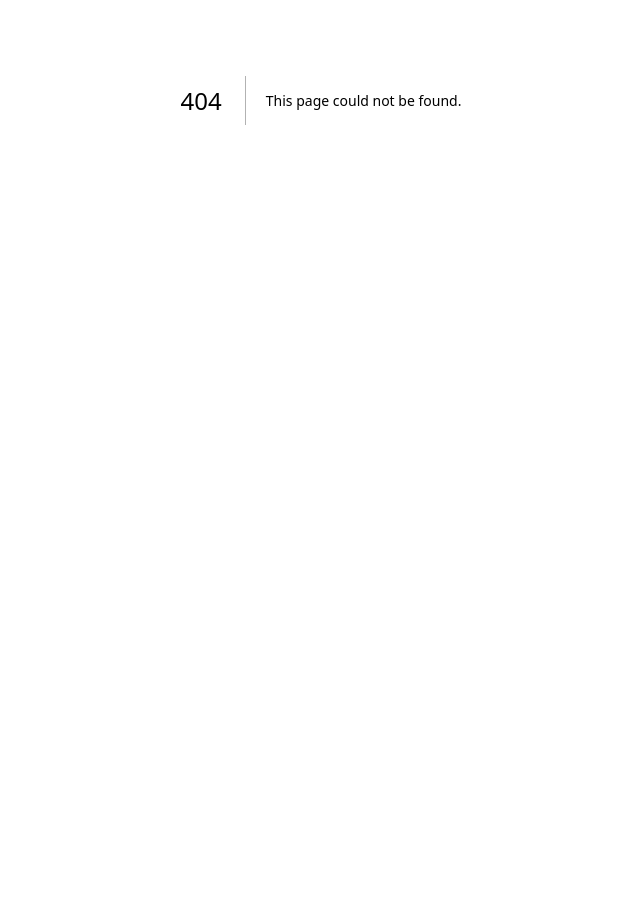
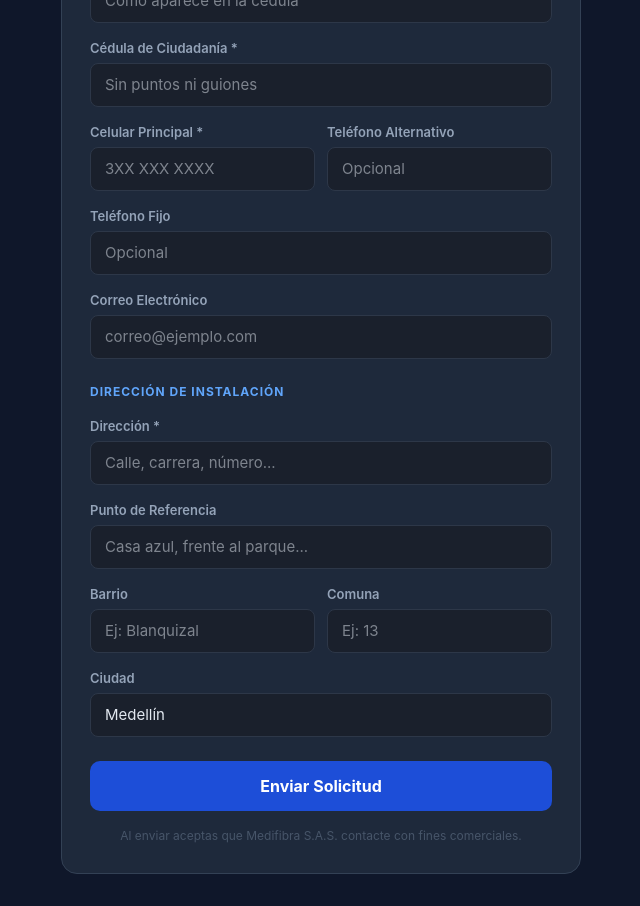
Before and after one commit to Haideraguilar99/MEDIFIBRA, a Next.js app: page /registro in a window 1280 px wide. Before the commit this address had no page. Shown: the part 300-1206 px from the top of the page, without its empty margins (319-959 px from the left). Before the commit the page ends 800 px from the top, so only its background shows below. Built offline with nearby package versions, Linux system fonts and the light colour scheme.

Commit message:
feat: formulario publico /registro -> SIN_FECHA + API publica

```diff
--- /dev/null
+++ b/src/app/api/registro/route.ts
@@ -0,0 +1,50 @@
+import { db } from '@/lib/db'
+import { NextRequest, NextResponse } from 'next/server'
+export const dynamic = 'force-dynamic'
+
+export async function POST(req: NextRequest) {
+  try {
+    const b = await req.json()
+
+    if (!b.name?.trim()) return NextResponse.json({ error: 'Nombre requerido' }, { status: 400 })
+    if (!b.cedula?.trim()) return NextResponse.json({ error: 'Cédula requerida' }, { status: 400 })
+    if (!b.cellphone?.trim()) return NextResponse.json({ error: 'Celular requerido' }, { status: 400 })
+    if (!b.address?.trim()) return NextResponse.json({ error: 'Dirección requerida' }, { status: 400 })
+
+    // Verificar celular duplicado
+    if (b.cellphone) {
+      const dup = await db.execute({
+        sql: 'SELECT id, name FROM clients WHERE cellphone = ? LIMIT 1',
+        args: [b.cellphone],
+      })
+      if (dup.rows[0]) {
+        return NextResponse.json({
+          error: `Este celular ya está registrado. Contáctanos al 333 728 8745.`
+        }, { status: 409 })
+      }
+    }
+
+    const result = await db.execute({
+      sql: `INSERT INTO clients
+              (name, email, phone, cellphone, address, city, neighborhood, commune,
+               consumption_date, payment_date, plan, plan_value, reference, status,
+               classification, notes, cedula, punto_referencia, foto_fachada,
+               telefono_alternativo, fecha_instalacion, incluye_tv, dia_pago,
+               referido_nombre, referido_telefono, puntos_tv)
+            VALUES (?,?,?,?,?,?,?,?,?,?,?,?,?,?,?,?,?,?,?,?,?,?,?,?,?,?)`,
+      args: [
+        b.name.trim(), b.email ?? '', b.phone ?? '', b.cellphone.trim(),
+        b.address.trim(), b.city ?? 'Medellín', b.neighborhood ?? '', b.commune ?? '',
+        '', '', '', 0, '', 'active',
+        'SIN_FECHA', 'Registro via formulario público', b.cedula.trim(),
+        b.punto_referencia ?? '', '', b.telefono_alternativo ?? '',
+        '', 0, '', '', '', 0,
+      ],
+    })
+
+    const rowId = result.lastInsertRowid?.toString() ?? '0'
+    return NextResponse.json({ ok: true, id: rowId }, { status: 201 })
+  } catch (error) {
+    return NextResponse.json({ error: String(error) }, { status: 500 })
+  }
+}
--- /dev/null
+++ b/src/app/registro/page.tsx
@@ -0,0 +1,157 @@
+'use client'
+import { useState } from 'react'
+
+export default function RegistroPage() {
+  const [form, setForm] = useState({
+    name: '', cedula: '', cellphone: '', telefono_alternativo: '',
+    phone: '', email: '', address: '', punto_referencia: '',
+    neighborhood: '', commune: '', city: 'Medellín',
+  })
+  const [sending, setSending] = useState(false)
+  const [done, setDone] = useState(false)
+  const [error, setError] = useState('')
+
+  const s = (k: string) => (e: React.ChangeEvent<HTMLInputElement>) =>
+    setForm(p => ({ ...p, [k]: e.target.value }))
+
+  const handleSubmit = async () => {
+    if (!form.name.trim()) { setError('El nombre es obligatorio'); return }
+    if (!form.cedula.trim()) { setError('La cédula es obligatoria'); return }
+    if (!form.cellphone.trim()) { setError('El celular es obligatorio'); return }
+    if (!form.address.trim()) { setError('La dirección es obligatoria'); return }
+    setError('')
+    setSending(true)
+    try {
+      const res = await fetch('/api/registro', {
+        method: 'POST',
+        headers: { 'Content-Type': 'application/json' },
+        body: JSON.stringify(form),
+      })
+      const data = await res.json()
+      if (!res.ok) { setError(data.error ?? 'Error al enviar'); return }
+      setDone(true)
+    } catch {
+      setError('Error de conexión. Intenta de nuevo.')
+    } finally {
+      setSending(false)
+    }
+  }
+
+  const iStyle: React.CSSProperties = {
+    width: '100%', padding: '10px 14px', borderRadius: 8,
+    border: '1px solid #2d3748', background: '#1a202c',
+    color: '#e2e8f0', fontSize: 15, outline: 'none',
+  }
+  const lStyle: React.CSSProperties = {
+    display: 'block', fontSize: 13, color: '#94a3b8',
+    marginBottom: 4, fontWeight: 600,
+  }
+
+  if (done) return (
+    <div style={{ minHeight: '100vh', background: '#0f172a', display: 'flex', alignItems: 'center', justifyContent: 'center', padding: 24 }}>
+      <div style={{ background: '#1e293b', borderRadius: 16, padding: 40, maxWidth: 420, width: '100%', textAlign: 'center', border: '1px solid #10b981' }}>
+        <div style={{ fontSize: 48, marginBottom: 16 }}>✓</div>
+        <h2 style={{ color: '#10b981', fontSize: 22, fontWeight: 800, marginBottom: 12 }}>Solicitud enviada</h2>
+        <p style={{ color: '#94a3b8', fontSize: 15 }}>
+          Hemos recibido tu información. Un asesor de Medifibra se pondrá en contacto contigo pronto para asignarte tu plan y fecha de pago.
+        </p>
+        <p style={{ color: '#475569', fontSize: 13, marginTop: 16 }}>
+          Contacto: <strong style={{ color: '#60a5fa' }}>333 728 8745</strong>
+        </p>
+      </div>
+    </div>
+  )
+
+  return (
+    <div style={{ minHeight: '100vh', background: '#0f172a', padding: '32px 16px' }}>
+      <div style={{ maxWidth: 520, margin: '0 auto' }}>
+        {/* Header */}
+        <div style={{ textAlign: 'center', marginBottom: 32 }}>
+          <img src="/medifibra_sin_fondo_1050.png" alt="Medifibra" style={{ height: 60, objectFit: 'contain', marginBottom: 8 }} />
+          <h1 style={{ color: '#e2e8f0', fontSize: 22, fontWeight: 800, margin: 0 }}>Solicitud de Servicio</h1>
+          <p style={{ color: '#64748b', fontSize: 14, marginTop: 6 }}>Completa tu información para que podamos contactarte</p>
+        </div>
+
+        <div style={{ background: '#1e293b', borderRadius: 16, padding: 28, border: '1px solid #334155' }}>
+          {/* Datos personales */}
+          <p style={{ color: '#60a5fa', fontSize: 12, fontWeight: 700, letterSpacing: 1, marginBottom: 16, marginTop: 0 }}>DATOS PERSONALES</p>
+
+          <div style={{ marginBottom: 16 }}>
+            <label style={lStyle}>Nombre Completo *</label>
+            <input style={iStyle} value={form.name} onChange={s('name')} placeholder="Como aparece en la cédula" />
+          </div>
+          <div style={{ marginBottom: 16 }}>
+            <label style={lStyle}>Cédula de Ciudadanía *</label>
+            <input style={iStyle} value={form.cedula} onChange={e => setForm(p => ({ ...p, cedula: e.target.value.replace(/\D/g, '').slice(0, 12) }))} placeholder="Sin puntos ni guiones" inputMode="numeric" />
+          </div>
+          <div style={{ display: 'grid', gridTemplateColumns: '1fr 1fr', gap: 12, marginBottom: 16 }}>
+            <div>
+              <label style={lStyle}>Celular Principal *</label>
+              <input style={iStyle} value={form.cellphone} onChange={e => setForm(p => ({ ...p, cellphone: e.target.value.replace(/\D/g, '').slice(0, 10) }))} placeholder="3XX XXX XXXX" inputMode="numeric" />
+            </div>
+            <div>
+              <label style={lStyle}>Teléfono Alternativo</label>
+              <input style={iStyle} value={form.telefono_alternativo} onChange={e => setForm(p => ({ ...p, telefono_alternativo: e.target.value.replace(/\D/g, '').slice(0, 10) }))} placeholder="Opcional" inputMode="numeric" />
+            </div>
+          </div>
+          <div style={{ marginBottom: 16 }}>
+            <label style={lStyle}>Teléfono Fijo</label>
+            <input style={iStyle} value={form.phone} onChange={s('phone')} placeholder="Opcional" />
+          </div>
+          <div style={{ marginBottom: 24 }}>
+            <label style={lStyle}>Correo Electrónico</label>
+            <input style={iStyle} value={form.email} onChange={s('email')} placeholder="correo@ejemplo.com" type="email" />
+          </div>
+
+          {/* Dirección */}
+          <p style={{ color: '#60a5fa', fontSize: 12, fontWeight: 700, letterSpacing: 1, marginBottom: 16, marginTop: 0 }}>DIRECCIÓN DE INSTALACIÓN</p>
+
+          <div style={{ marginBottom: 16 }}>
+            <label style={lStyle}>Dirección *</label>
+            <input style={iStyle} value={form.address} onChange={s('address')} placeholder="Calle, carrera, número..." />
+          </div>
+          <div style={{ marginBottom: 16 }}>
+            <label style={lStyle}>Punto de Referencia</label>
+            <input style={iStyle} value={form.punto_referencia} onChange={s('punto_referencia')} placeholder="Casa azul, frente al parque..." />
+          </div>
+          <div style={{ display: 'grid', gridTemplateColumns: '1fr 1fr', gap: 12, marginBottom: 16 }}>
+            <div>
+              <label style={lStyle}>Barrio</label>
+              <input style={iStyle} value={form.neighborhood} onChange={s('neighborhood')} placeholder="Ej: Blanquizal" />
+            </div>
+            <div>
+              <label style={lStyle}>Comuna</label>
+              <input style={iStyle} value={form.commune} onChange={s('commune')} placeholder="Ej: 13" />
+            </div>
+          </div>
+          <div style={{ marginBottom: 24 }}>
+            <label style={lStyle}>Ciudad</label>
+            <input style={iStyle} value={form.city} onChange={s('city')} placeholder="Medellín" />
+          </div>
+
+          {error && (
+            <div style={{ background: '#1f0a0a', border: '1px solid #991b1b', borderRadius: 8, padding: '10px 14px', marginBottom: 16, color: '#fca5a5', fontSize: 14 }}>
+              {error}
+            </div>
+          )}
+
+          <button
+            onClick={handleSubmit}
+            disabled={sending}
+            style={{
+              width: '100%', padding: '13px', borderRadius: 10, border: 'none',
+              background: sending ? '#1e3a5f' : '#1d4ed8', color: '#fff',
+              fontSize: 16, fontWeight: 700, cursor: sending ? 'not-allowed' : 'pointer',
+            }}
+          >
+            {sending ? 'Enviando...' : 'Enviar Solicitud'}
+          </button>
+
+          <p style={{ color: '#475569', fontSize: 12, textAlign: 'center', marginTop: 16, marginBottom: 0 }}>
+            Al enviar aceptas que Medifibra S.A.S. contacte con fines comerciales.
+          </p>
+        </div>
+      </div>
+    </div>
+  )
+}
--- a/src/proxy.ts
+++ b/src/proxy.ts
@@ -1,17 +1,19 @@
 import { NextRequest, NextResponse } from 'next/server'
 import { jwtVerify } from 'jose'
 
-const SECRET = new TextEncoder().encode(process.env.JWT_SECRET ?? 'fallback-dev-secret')
+if (!process.env.JWT_SECRET) throw new Error('[proxy] JWT_SECRET no configurado')
+const SECRET = new TextEncoder().encode(process.env.JWT_SECRET)
 
 const PUBLIC = [
   '/login',
   '/api/auth/login',
+  '/registro',
+  '/api/registro',
   '/api/auth/seed',
   '/api/init',
   '/api/sse',
   '/api/push',
   '/api/webhook',
-  '/api/notifications',
   '/tecnico',
   '/api/tecnico/',
 ]
```
